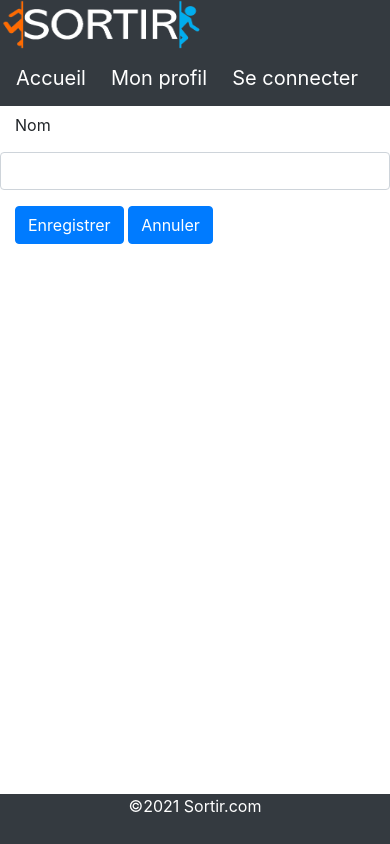
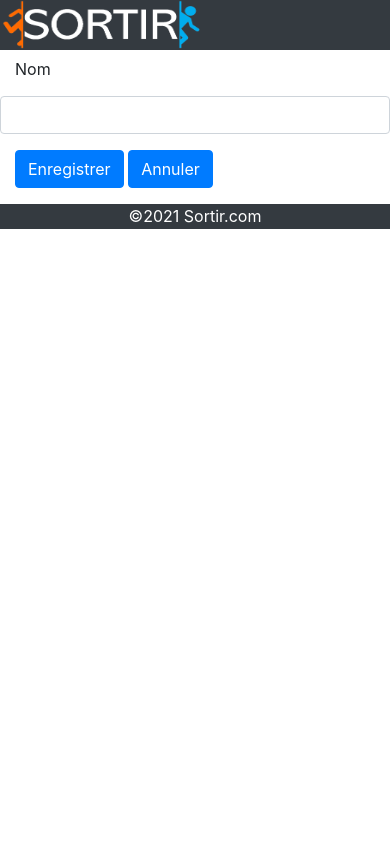
Before and after one commit to AlexandreBaronENI/Project_Sortir, a Symfony app: template sortir/templates/admin/site/add.html.twig in a window 390 px wide. Run offline with Twig, Linux system fonts and the light colour scheme; the template is opened without the code that fills it, so the values that code supplies are empty; form fields are guessed from the names that the template uses; some libraries are stand-ins or nearby versions.

Commit message:
Fix footer stlye and manage navbar for mobile

```diff
--- a/sortir/public/css/affichageSortie.css
+++ b/sortir/public/css/affichageSortie.css
@@ -29,6 +29,7 @@ h3 {
 
 body {
     background-color: rgba(192, 200, 194, 1);
+    margin-bottom: 50px;
 }
 
 .card>span {
--- a/sortir/public/css/global.css
+++ b/sortir/public/css/global.css
@@ -29,6 +29,7 @@ html {
 body {
     margin: 0;
     background-color: thistle;
+    margin-bottom: 50px;
 }
 
 
@@ -428,7 +429,7 @@ template {
 footer {
     position: relative;
     width: 100%;
-    height: 50px;
+    height: 25px;
     bottom: 0;
     left: 0;
     right: 0;
--- a/sortir/src/Controller/SortieController.php
+++ b/sortir/src/Controller/SortieController.php
@@ -128,7 +128,7 @@ class SortieController extends AbstractController
                 }
             }
         }
-        $sorties = array_merge($sorties, $sortiesPartipate);
+        $sorties = $sortiesPartipate;
         return $this->render('sortie/my_sortie.html.twig', [
             'sorties' => $sorties,
         ]);
--- a/sortir/templates/base.html.twig
+++ b/sortir/templates/base.html.twig
@@ -12,7 +12,7 @@
 
     <title>{% block title %}Sortir.com{% endblock %}</title>
 </head>
-<body class="zoom">
+<body style="margin-bottom = 50px">
 
     <header class="bg-dark">
         {% block header %}
@@ -27,7 +27,7 @@
         {% block main %} {% endblock %}
     </main>
 
-    <footer class="site-footer text-center text-white bg-dark fixed-bottom">
+    <footer class="site-footer text-center text-white bg-dark bottom">
         {% block footer %}&copy;{{ "now"|date("Y")}}&nbsp;Sortir.com{% endblock %}
     </footer>
 
--- a/sortir/templates/nav.html.twig
+++ b/sortir/templates/nav.html.twig
@@ -1,4 +1,4 @@
-<nav class="navbar navbar-dark bg-dark">
+<nav class="navbar navbar-dark bg-dark d-none d-md-flex">
 
     <a class="navbar-brand" href="{{path('home')  }}">Accueil</a>
     <a class="navbar-brand" href="{{ path('profile-affichage') }}">Mon profil</a>
```
